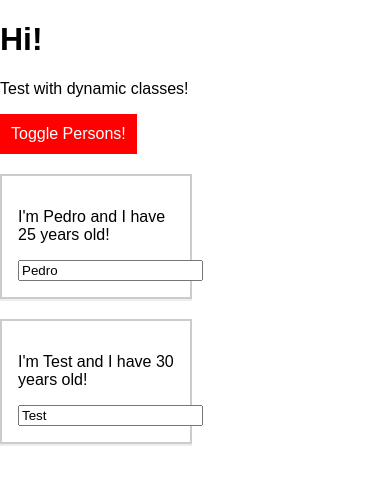
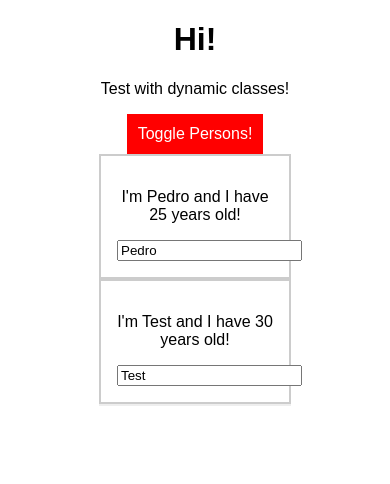
Before and after one commit to PedroBarata/react-complete-guide-max, a React (Create React App) app: page / in a window 390 px wide. Both pictures are taken after a click on the button "Toggle Persons!". Shown: the top 484 px of the page. Built offline with nearby package versions, Linux system fonts and the light colour scheme.

Commit message:
feat(5.65): Using Radium for media queries

```diff
--- a/src/App.css
+++ b/src/App.css
@@ -1,7 +1,8 @@
 .App {
-  padding: 0;
-  margin: 0;
+  margin: auto;
   font-family: sans-serif;
+  display: block;
+  text-align: center;
 }
 
 .red {
--- a/src/App.js
+++ b/src/App.js
@@ -1,7 +1,7 @@
 import React, { Component } from "react";
 import "./App.css";
 import Person from "./Person/Person";
-import Radium from 'radium';
+import Radium, { StyleRoot } from "radium";
 class App extends Component {
   state = {
     persons: [
@@ -41,9 +41,9 @@
       font: "inherit",
       padding: "10px",
       cursor: "pointer",
-      ':hover': {
-        backgroundColor: 'lightgreen',
-        color: 'black'
+      ":hover": {
+        backgroundColor: "lightgreen",
+        color: "black"
       }
     };
 
@@ -66,31 +66,33 @@
         </div>
       );
       buttonStyle.backgroundColor = "red";
-      buttonStyle[':hover'] = {
-        backgroundColor: 'salmon',
-        color: 'lightblue'
-      }
+      buttonStyle[":hover"] = {
+        backgroundColor: "salmon",
+        color: "lightblue"
+      };
     }
 
     const classes = [];
 
-    if(this.state.persons.length <= 1) {
-      classes.push('red') //classes = ['red'];
+    if (this.state.persons.length <= 1) {
+      classes.push("red"); //classes = ['red'];
     }
-    if(this.state.persons.length <= 0) {
-      classes.push('bold') //classes = ['red', 'bold'];
+    if (this.state.persons.length <= 0) {
+      classes.push("bold"); //classes = ['red', 'bold'];
     }
 
     return (
+      <StyleRoot>
         <div className="App">
           <h1>Hi!</h1>
-        <p className={classes.join(' ')}>Test with dynamic classes!</p>
+          <p className={classes.join(" ")}>Test with dynamic classes!</p>
           {/* Arrow Functions here could be inefficient!!! */}
           <button style={buttonStyle} onClick={this.togglePersonsHandler}>
             Toggle Persons!
           </button>
           {persons}
         </div>
+      </StyleRoot>
     );
   }
 }
--- a/src/Person/Person.css
+++ b/src/Person/Person.css
@@ -3,5 +3,5 @@
     border: 2px solid #ccc;
     box-shadow: 0 2px #eee;
     padding: 16px;
-    margin: 20px 0;
+    margin: auto;
 }
--- a/src/Person/Person.js
+++ b/src/Person/Person.js
@@ -7,8 +7,14 @@
         tem o método criado do onChange sendo passado como referência (por isso, não
         conseguimos mudar o valor do primeiro campo, inclusive). Este erro, é apenas
         para lembrar que a propriedade "value" não poderá ser alterada! */
+
+    const style = {
+        '@media(min-width: 500px)': {
+            width: '450px'
+        }
+    }
     return (
-        <div className="Person">
+        <div className="Person" style={style}>
         <p onClick={props.click}>I'm {props.name} and I have {props.age} years old!</p>
         <p>{props.children}</p>
         <input onChange={props.changed} value={props.name}/>
```
Lines whose indentation alone changed are shown as unchanged.
